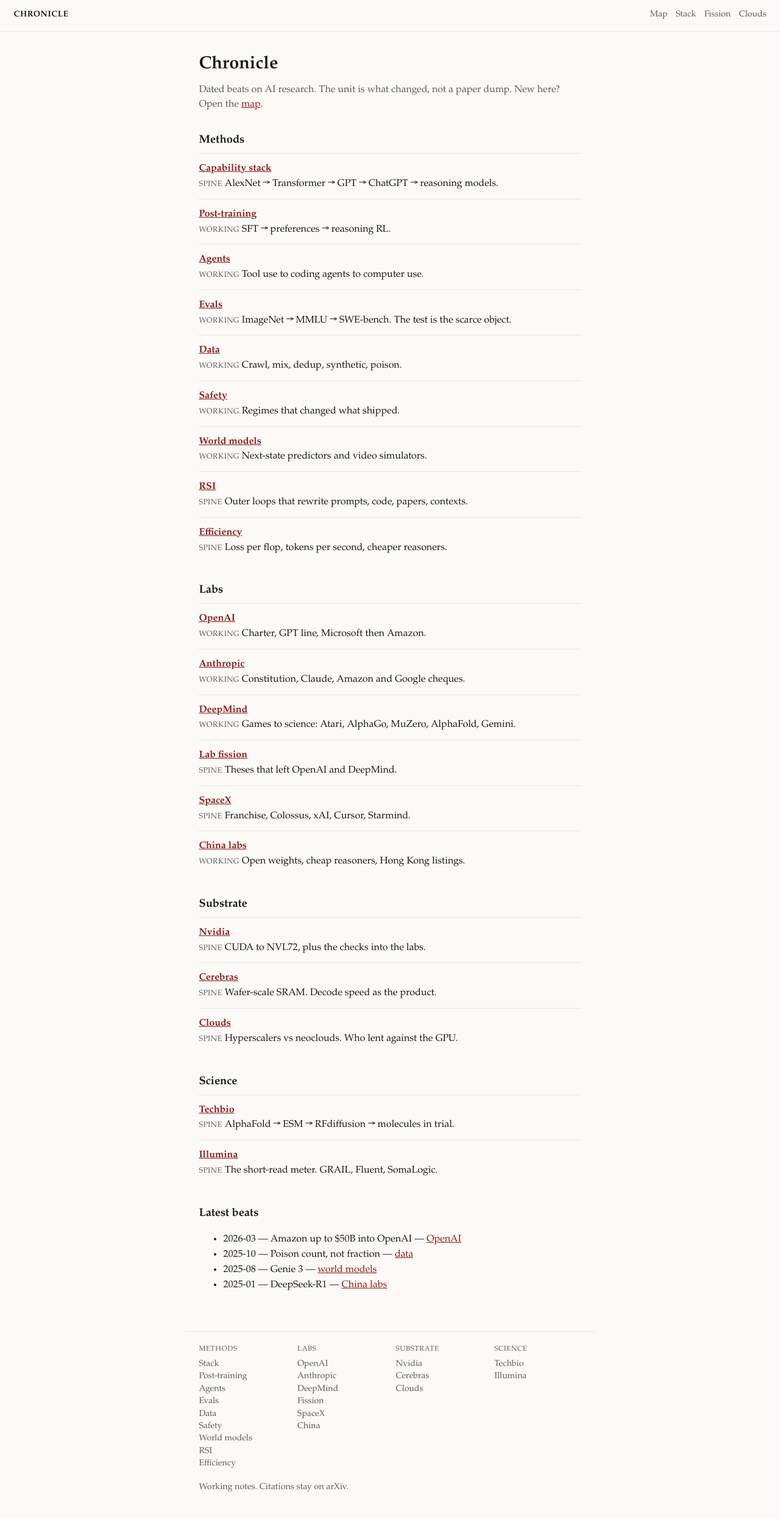
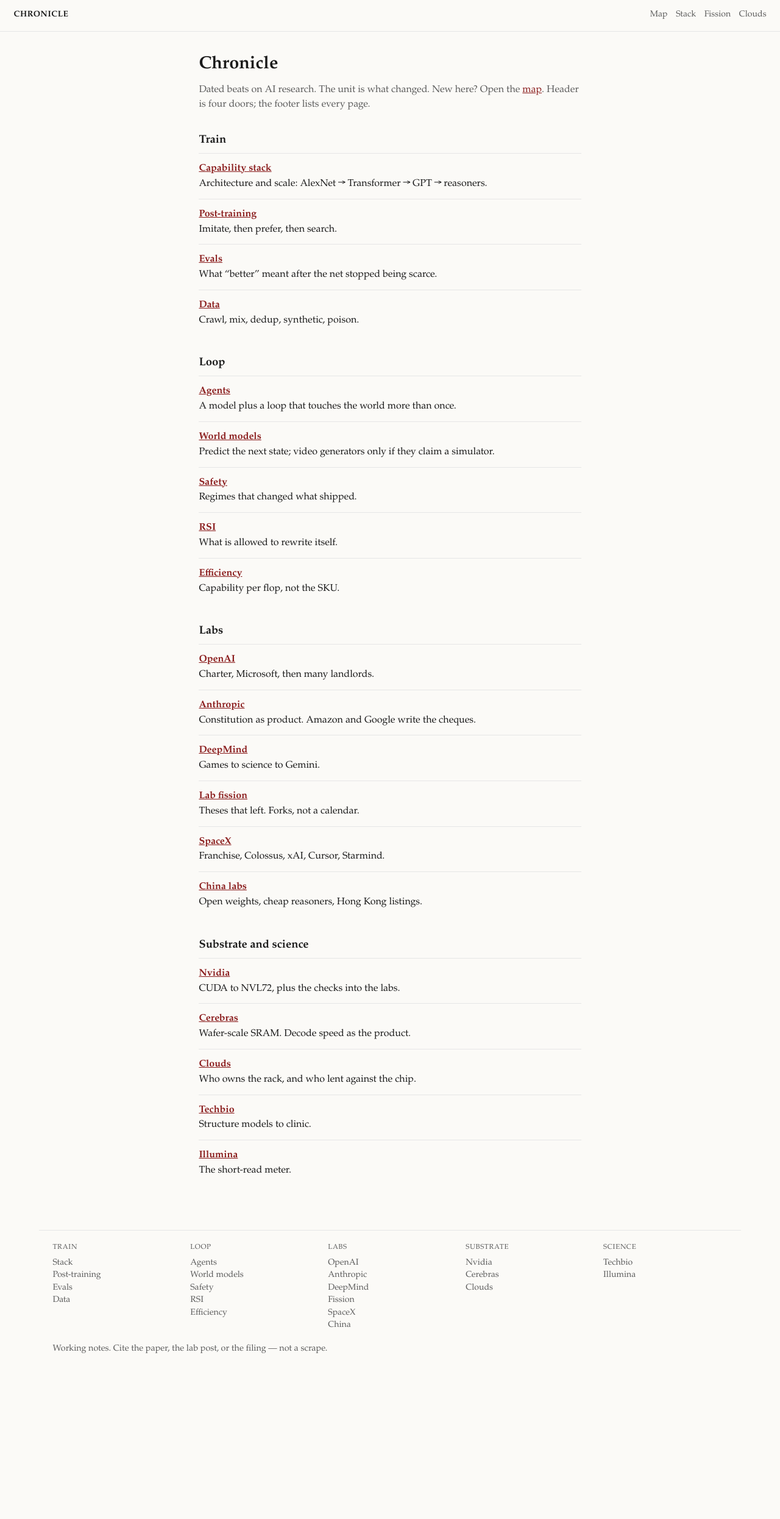
Before and after one commit to vandontduong/chronicle, a Jekyll site: the page built from index.md, in a window 1280 px wide. Shown: the whole page at 61% size. Built offline with Jekyll 4.4.1, drawn with Linux system fonts in a browser that asks for light colours; after the commit the page ends 2263 px from its top, so only the background shows below that.

Commit message:
Narrative pass + five-column footer nav; drop status chrome from home

```diff
--- a/_includes/sitemap.html
+++ b/_includes/sitemap.html
@@ -1,13 +1,16 @@
 <nav class="map" aria-label="All timelines">
   <div>
-    <p>Methods</p>
+    <p>Train</p>
     <a href="{{ '/timelines/capability-stack/' | relative_url }}"{% if page.url contains '/capability-stack' %} class="here"{% endif %}>Stack</a>
     <a href="{{ '/timelines/post-training/' | relative_url }}"{% if page.url contains '/post-training' %} class="here"{% endif %}>Post-training</a>
-    <a href="{{ '/timelines/agents/' | relative_url }}"{% if page.url contains '/agents' %} class="here"{% endif %}>Agents</a>
     <a href="{{ '/timelines/evals/' | relative_url }}"{% if page.url contains '/evals' %} class="here"{% endif %}>Evals</a>
     <a href="{{ '/timelines/data/' | relative_url }}"{% if page.url contains '/data' %} class="here"{% endif %}>Data</a>
+  </div>
+  <div>
+    <p>Loop</p>
+    <a href="{{ '/timelines/agents/' | relative_url }}"{% if page.url contains '/agents' %} class="here"{% endif %}>Agents</a>
+    <a href="{{ '/timelines/world-models/' | relative_url }}"{% if page.url contains '/world-models' %} class="here"{% endif %}>World models</a>
     <a href="{{ '/timelines/safety/' | relative_url }}"{% if page.url contains '/safety' %} class="here"{% endif %}>Safety</a>
-    <a href="{{ '/timelines/world-models/' | relative_url }}"{% if page.url contains '/world-models' %} class="here"{% endif %}>World models</a>
     <a href="{{ '/timelines/rsi/' | relative_url }}"{% if page.url contains '/rsi' %} class="here"{% endif %}>RSI</a>
     <a href="{{ '/timelines/efficiency/' | relative_url }}"{% if page.url contains '/efficiency' %} class="here"{% endif %}>Efficiency</a>
   </div>
--- a/_layouts/default.html
+++ b/_layouts/default.html
@@ -28,7 +28,7 @@
   </main>
   <footer>
     {% include sitemap.html %}
-    <p class="note">Working notes. Citations stay on arXiv.</p>
+    <p class="note">Working notes. Cite the paper, the lab post, or the filing — not a scrape.</p>
   </footer>
 </body>
 </html>
--- a/assets/style.css
+++ b/assets/style.css
@@ -85,7 +85,7 @@ th, td {
   border-bottom: 1px solid var(--line);
 }
 footer {
-  max-width: 42rem;
+  max-width: 72rem;
   margin: 0 auto;
   padding: 0 1.4rem 2.5rem;
   color: var(--muted);
@@ -95,8 +95,8 @@ footer {
 footer .note { margin: 1.1rem 0 0; }
 .map {
   display: grid;
-  grid-template-columns: repeat(4, 1fr);
-  gap: 1rem 1.2rem;
+  grid-template-columns: repeat(5, minmax(0, 1fr));
+  gap: 1rem 1.4rem;
   padding-top: 1.2rem;
 }
 .map p {
@@ -114,6 +114,9 @@ footer .note { margin: 1.1rem 0 0; }
 }
 .map a:hover { color: var(--accent); }
 .map a.here { color: var(--ink); font-weight: 650; }
+@media (max-width: 900px) {
+  .map { grid-template-columns: repeat(3, minmax(0, 1fr)); }
+}
 @media (max-width: 640px) {
-  .map { grid-template-columns: repeat(2, 1fr); }
+  .map { grid-template-columns: repeat(2, minmax(0, 1fr)); }
 }
--- a/index.md
+++ b/index.md
@@ -5,51 +5,44 @@ title: Home
 
 # Chronicle
 
-<p class="lede">Dated beats on AI research. The unit is what changed, not a paper dump. New here? Open the <a href="{{ '/timelines/' | relative_url }}">map</a>.</p>
+<p class="lede">Dated beats on AI research. The unit is what changed. New here? Open the <a href="{{ '/timelines/' | relative_url }}">map</a>. Header is four doors; the footer lists every page.</p>
 
-## Methods
+## Train
 
 <ul class="cards">
-  <li><strong><a href="{{ '/timelines/capability-stack/' | relative_url }}">Capability stack</a></strong> <span class="status">spine</span> AlexNet → Transformer → GPT → ChatGPT → reasoning models.</li>
-  <li><strong><a href="{{ '/timelines/post-training/' | relative_url }}">Post-training</a></strong> <span class="status">working</span> SFT → preferences → reasoning RL.</li>
-  <li><strong><a href="{{ '/timelines/agents/' | relative_url }}">Agents</a></strong> <span class="status">working</span> Tool use to coding agents to computer use.</li>
-  <li><strong><a href="{{ '/timelines/evals/' | relative_url }}">Evals</a></strong> <span class="status">working</span> ImageNet → MMLU → SWE-bench. The test is the scarce object.</li>
-  <li><strong><a href="{{ '/timelines/data/' | relative_url }}">Data</a></strong> <span class="status">working</span> Crawl, mix, dedup, synthetic, poison.</li>
-  <li><strong><a href="{{ '/timelines/safety/' | relative_url }}">Safety</a></strong> <span class="status">working</span> Regimes that changed what shipped.</li>
-  <li><strong><a href="{{ '/timelines/world-models/' | relative_url }}">World models</a></strong> <span class="status">working</span> Next-state predictors and video simulators.</li>
-  <li><strong><a href="{{ '/timelines/rsi/' | relative_url }}">RSI</a></strong> <span class="status">spine</span> Outer loops that rewrite prompts, code, papers, contexts.</li>
-  <li><strong><a href="{{ '/timelines/efficiency/' | relative_url }}">Efficiency</a></strong> <span class="status">spine</span> Loss per flop, tokens per second, cheaper reasoners.</li>
+  <li><strong><a href="{{ '/timelines/capability-stack/' | relative_url }}">Capability stack</a></strong> Architecture and scale: AlexNet → Transformer → GPT → reasoners.</li>
+  <li><strong><a href="{{ '/timelines/post-training/' | relative_url }}">Post-training</a></strong> Imitate, then prefer, then search.</li>
+  <li><strong><a href="{{ '/timelines/evals/' | relative_url }}">Evals</a></strong> What “better” meant after the net stopped being scarce.</li>
+  <li><strong><a href="{{ '/timelines/data/' | relative_url }}">Data</a></strong> Crawl, mix, dedup, synthetic, poison.</li>
+</ul>
+
+## Loop
+
+<ul class="cards">
+  <li><strong><a href="{{ '/timelines/agents/' | relative_url }}">Agents</a></strong> A model plus a loop that touches the world more than once.</li>
+  <li><strong><a href="{{ '/timelines/world-models/' | relative_url }}">World models</a></strong> Predict the next state; video generators only if they claim a simulator.</li>
+  <li><strong><a href="{{ '/timelines/safety/' | relative_url }}">Safety</a></strong> Regimes that changed what shipped.</li>
+  <li><strong><a href="{{ '/timelines/rsi/' | relative_url }}">RSI</a></strong> What is allowed to rewrite itself.</li>
+  <li><strong><a href="{{ '/timelines/efficiency/' | relative_url }}">Efficiency</a></strong> Capability per flop, not the SKU.</li>
 </ul>
 
 ## Labs
 
 <ul class="cards">
-  <li><strong><a href="{{ '/timelines/openai/' | relative_url }}">OpenAI</a></strong> <span class="status">working</span> Charter, GPT line, Microsoft then Amazon.</li>
-  <li><strong><a href="{{ '/timelines/anthropic/' | relative_url }}">Anthropic</a></strong> <span class="status">working</span> Constitution, Claude, Amazon and Google cheques.</li>
-  <li><strong><a href="{{ '/timelines/deepmind/' | relative_url }}">DeepMind</a></strong> <span class="status">working</span> Games to science: Atari, AlphaGo, MuZero, AlphaFold, Gemini.</li>
-  <li><strong><a href="{{ '/timelines/lab-fission/' | relative_url }}">Lab fission</a></strong> <span class="status">spine</span> Theses that left OpenAI and DeepMind.</li>
-  <li><strong><a href="{{ '/timelines/spacex/' | relative_url }}">SpaceX</a></strong> <span class="status">spine</span> Franchise, Colossus, xAI, Cursor, Starmind.</li>
-  <li><strong><a href="{{ '/timelines/china-labs/' | relative_url }}">China labs</a></strong> <span class="status">working</span> Open weights, cheap reasoners, Hong Kong listings.</li>
+  <li><strong><a href="{{ '/timelines/openai/' | relative_url }}">OpenAI</a></strong> Charter, Microsoft, then many landlords.</li>
+  <li><strong><a href="{{ '/timelines/anthropic/' | relative_url }}">Anthropic</a></strong> Constitution as product. Amazon and Google write the cheques.</li>
+  <li><strong><a href="{{ '/timelines/deepmind/' | relative_url }}">DeepMind</a></strong> Games to science to Gemini.</li>
+  <li><strong><a href="{{ '/timelines/lab-fission/' | relative_url }}">Lab fission</a></strong> Theses that left. Forks, not a calendar.</li>
+  <li><strong><a href="{{ '/timelines/spacex/' | relative_url }}">SpaceX</a></strong> Franchise, Colossus, xAI, Cursor, Starmind.</li>
+  <li><strong><a href="{{ '/timelines/china-labs/' | relative_url }}">China labs</a></strong> Open weights, cheap reasoners, Hong Kong listings.</li>
 </ul>
 
-## Substrate
+## Substrate and science
 
 <ul class="cards">
-  <li><strong><a href="{{ '/timelines/nvidia/' | relative_url }}">Nvidia</a></strong> <span class="status">spine</span> CUDA to NVL72, plus the checks into the labs.</li>
-  <li><strong><a href="{{ '/timelines/cerebras/' | relative_url }}">Cerebras</a></strong> <span class="status">spine</span> Wafer-scale SRAM. Decode speed as the product.</li>
-  <li><strong><a href="{{ '/timelines/clouds/' | relative_url }}">Clouds</a></strong> <span class="status">spine</span> Hyperscalers vs neoclouds. Who lent against the GPU.</li>
+  <li><strong><a href="{{ '/timelines/nvidia/' | relative_url }}">Nvidia</a></strong> CUDA to NVL72, plus the checks into the labs.</li>
+  <li><strong><a href="{{ '/timelines/cerebras/' | relative_url }}">Cerebras</a></strong> Wafer-scale SRAM. Decode speed as the product.</li>
+  <li><strong><a href="{{ '/timelines/clouds/' | relative_url }}">Clouds</a></strong> Who owns the rack, and who lent against the chip.</li>
+  <li><strong><a href="{{ '/timelines/techbio/' | relative_url }}">Techbio</a></strong> Structure models to clinic.</li>
+  <li><strong><a href="{{ '/timelines/illumina/' | relative_url }}">Illumina</a></strong> The short-read meter.</li>
 </ul>
-
-## Science
-
-<ul class="cards">
-  <li><strong><a href="{{ '/timelines/techbio/' | relative_url }}">Techbio</a></strong> <span class="status">spine</span> AlphaFold → ESM → RFdiffusion → molecules in trial.</li>
-  <li><strong><a href="{{ '/timelines/illumina/' | relative_url }}">Illumina</a></strong> <span class="status">spine</span> The short-read meter. GRAIL, Fluent, SomaLogic.</li>
-</ul>
-
-## Latest beats
-
-- 2026-03 — Amazon up to $50B into OpenAI — [OpenAI]({{ '/timelines/openai/' | relative_url }})
-- 2025-10 — Poison count, not fraction — [data]({{ '/timelines/data/' | relative_url }})
-- 2025-08 — Genie 3 — [world models]({{ '/timelines/world-models/' | relative_url }})
-- 2025-01 — DeepSeek-R1 — [China labs]({{ '/timelines/china-labs/' | relative_url }})
```
Also changed, not shown: timelines/index.md (+14 -11 lines), README.md.
